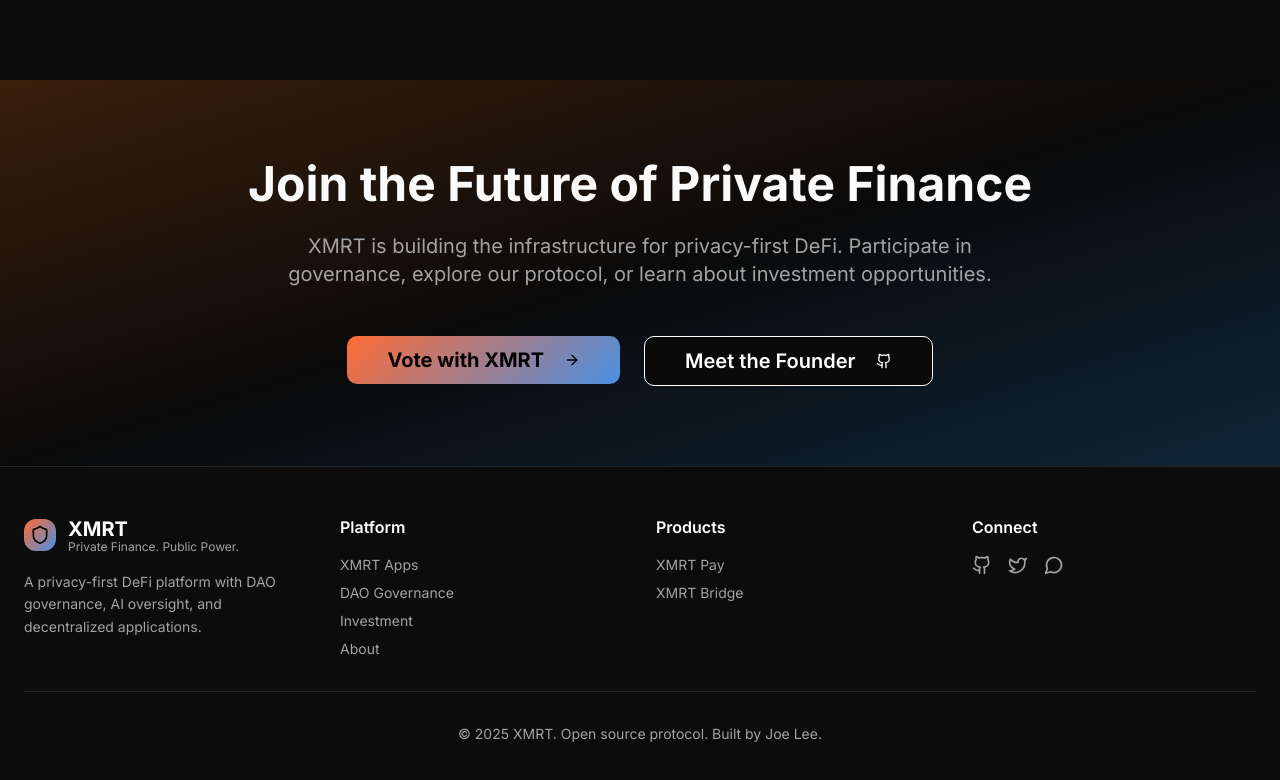
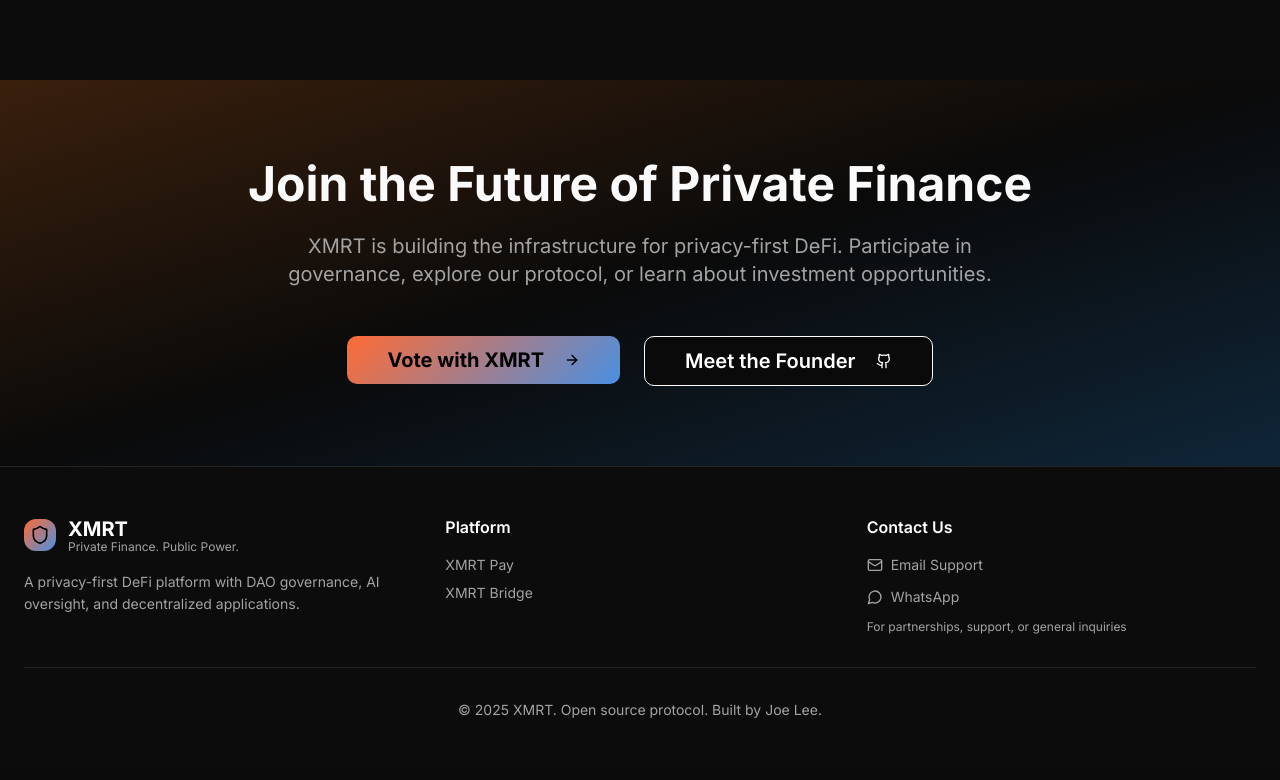
Before and after one commit to DevGruGold/xmrt-test-stack, a React (Vite) app: page / in a window 1280 px wide. Shown: the part 4696-5476 px from the top of the page. Built offline with nearby package versions, Linux system fonts and the light colour scheme.

Commit message:
Refactor: Simplify footer and consolidate contact
Simplified the footer by removing unnecessary navigation and consolidating contact information. All requests and inquiries are now directed to xmrtsolutions@gmail.com or WhatsApp +506-6150-0559 with a pre-written message.

```diff
--- a/src/components/Footer.tsx
+++ b/src/components/Footer.tsx
@@ -1,15 +1,26 @@
 
-import { Shield, Github, Twitter, MessageCircle } from "lucide-react";
+import { Shield, Mail, MessageCircle } from "lucide-react";
 
 const Footer = () => {
   const handleNavClick = (path: string) => {
     window.location.href = path;
   };
 
+  const handleEmailClick = () => {
+    const subject = encodeURIComponent("XMRT Inquiry");
+    const body = encodeURIComponent("Hello XMRT Team,\n\nI'm interested in learning more about XMRT and would like to discuss:\n\n- \n\nBest regards");
+    window.open(`mailto:xmrtsolutions@gmail.com?subject=${subject}&body=${body}`);
+  };
+
+  const handleWhatsAppClick = () => {
+    const message = encodeURIComponent("Hello XMRT Team! I'm interested in learning more about your DeFi platform and would like to discuss potential opportunities.");
+    window.open(`https://wa.me/50661500559?text=${message}`, '_blank');
+  };
+
   return (
     <footer className="bg-card/30 border-t border-white/10">
       <div className="container mx-auto px-4 sm:px-6 py-8 sm:py-12">
-        <div className="grid grid-cols-1 sm:grid-cols-2 lg:grid-cols-4 gap-6 sm:gap-8">
+        <div className="grid grid-cols-1 sm:grid-cols-2 lg:grid-cols-3 gap-6 sm:gap-8">
           {/* Brand */}
           <div className="space-y-4 sm:col-span-2 lg:col-span-1">
             <div className="flex items-center space-x-2 sm:space-x-3 cursor-pointer" onClick={() => handleNavClick('/')}>
@@ -26,40 +37,9 @@ const Footer = () => {
             </p>
           </div>
 
-          {/* Navigation */}
+          {/* Quick Links */}
           <div>
             <h3 className="text-white font-semibold mb-4">Platform</h3>
-            <div className="space-y-2">
-              <button
-                onClick={() => handleNavClick('/apps')}
-                className="block text-muted-foreground hover:text-primary transition-colors text-sm text-left"
-              >
-                XMRT Apps
-              </button>
-              <button
-                onClick={() => handleNavClick('/dao')}
-                className="block text-muted-foreground hover:text-primary transition-colors text-sm text-left"
-              >
-                DAO Governance
-              </button>
-              <button
-                onClick={() => handleNavClick('/invest')}
-                className="block text-muted-foreground hover:text-primary transition-colors text-sm text-left"
-              >
-                Investment
-              </button>
-              <button
-                onClick={() => handleNavClick('/about')}
-                className="block text-muted-foreground hover:text-primary transition-colors text-sm text-left"
-              >
-                About
-              </button>
-            </div>
-          </div>
-
-          {/* Products */}
-          <div>
-            <h3 className="text-white font-semibold mb-4">Products</h3>
             <div className="space-y-2">
               <a
                 href="https://coldcash.vercel.app"
@@ -80,32 +60,27 @@ const Footer = () => {
             </div>
           </div>
 
-          {/* Connect */}
+          {/* Contact */}
           <div>
-            <h3 className="text-white font-semibold mb-4">Connect</h3>
-            <div className="flex space-x-4">
-              <a
-                href="https://github.com/josephmlee"
-                target="_blank"
-                rel="noopener noreferrer"
-                className="text-muted-foreground hover:text-primary transition-colors"
+            <h3 className="text-white font-semibold mb-4">Contact Us</h3>
+            <div className="space-y-3">
+              <button
+                onClick={handleEmailClick}
+                className="flex items-center space-x-2 text-muted-foreground hover:text-primary transition-colors text-sm group"
               >
-                <Github className="h-5 w-5" />
-              </a>
-              <a
-                href="https://twitter.com/JoeLee_Defi"
-                target="_blank"
-                rel="noopener noreferrer"
-                className="text-muted-foreground hover:text-primary transition-colors"
+                <Mail className="h-4 w-4" />
+                <span>Email Support</span>
+              </button>
+              <button
+                onClick={handleWhatsAppClick}
+                className="flex items-center space-x-2 text-muted-foreground hover:text-primary transition-colors text-sm group"
               >
-                <Twitter className="h-5 w-5" />
-              </a>
-              <a
-                href="mailto:joe@xmrt.net"
-                className="text-muted-foreground hover:text-primary transition-colors"
-              >
-                <MessageCircle className="h-5 w-5" />
-              </a>
+                <MessageCircle className="h-4 w-4" />
+                <span>WhatsApp</span>
+              </button>
+              <p className="text-xs text-muted-foreground">
+                For partnerships, support, or general inquiries
+              </p>
             </div>
           </div>
         </div>
```
